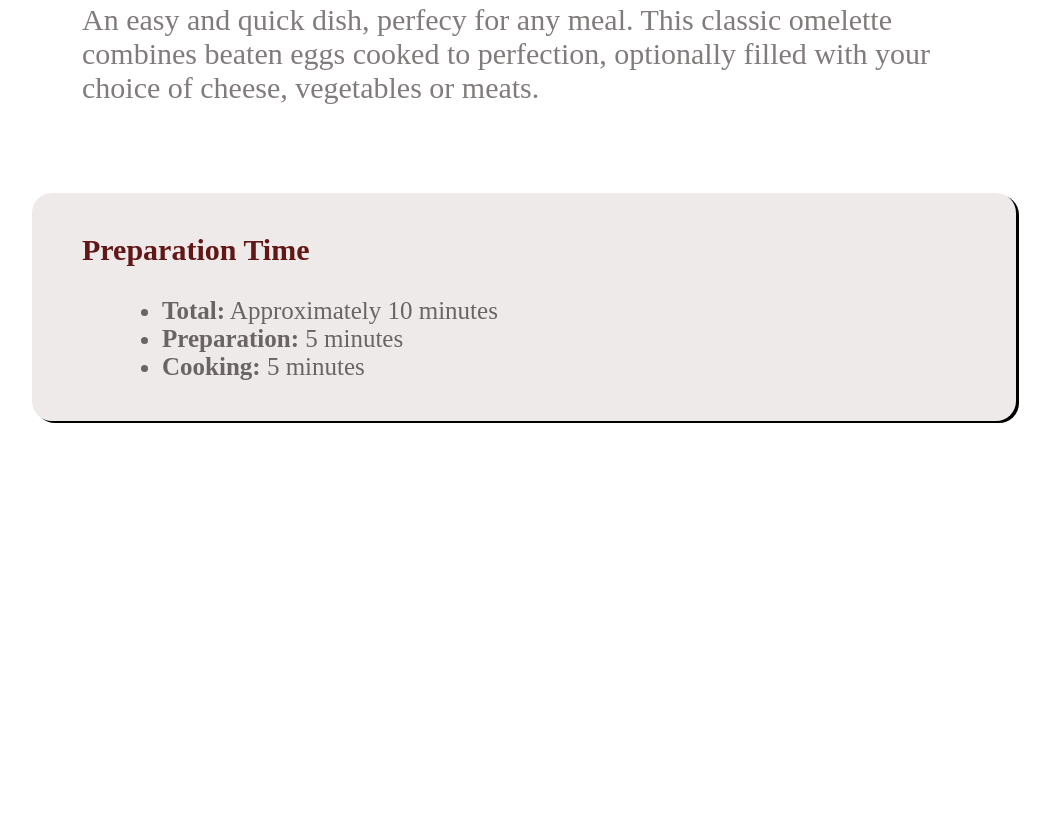
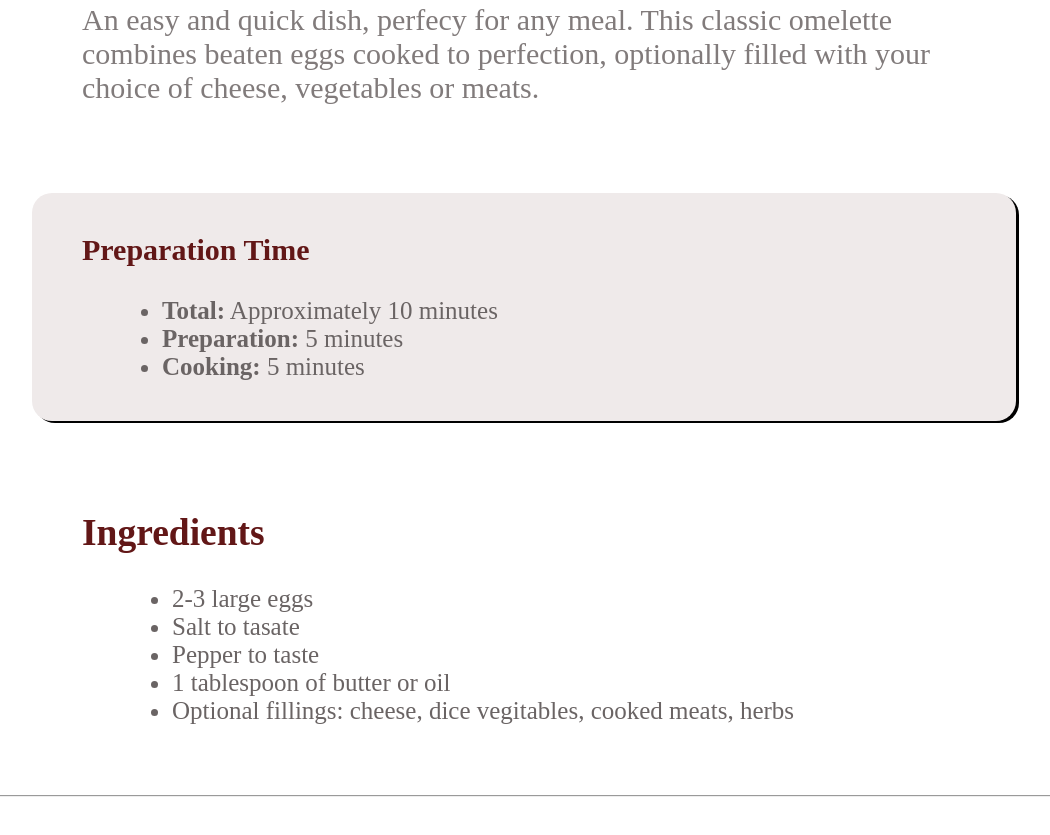
Before and after one commit to Xubaear/Recipe, a plain HTML site: page index.html in a window 1280 px wide. Shown: the part 998-1833 px from the top of the page, without its empty margins (116-1166 px from the left). Before the commit the page ends 1459 px from the top, so only its background shows below. Drawn offline with Linux system fonts and the light colour scheme.

Commit message:
Added ingredients

```diff
--- a/index.html
+++ b/index.html
@@ -26,7 +26,7 @@
 </div>
 
 <div >
-    <ul   >
+    <ul>
     <li style="margin-left: 90px; font-size: 25px; color: rgb(106, 100, 100); "  ><b>Total:</b> Approximately 10 minutes</li>
     <li style="margin-left: 90px; font-size: 25px; color: rgb(106, 100, 100); "  ><b>Preparation:</b> 5 minutes</li>
     <li style="margin-left: 90px; font-size: 25px; padding-bottom: 40px; color: rgb(106, 100, 100);"  ><b>Cooking:</b> 5 minutes</li>
@@ -34,7 +34,24 @@
 
 </div>
 </div>
+<br>
+
+<div>
+    <div class="things"><h2>Ingredients</h2></div>
+
+    <div>
+        <ul>
+            <li>2-3 large eggs</li>
+            <li>Salt to tasate</li>
+            <li>Pepper to taste</li>
+            <li>1 tablespoon of butter or oil</li>
+            <li>Optional fillings: cheese, dice vegitables, cooked meats, herbs</li>
+        </ul>
+    </div>
+</div>
+<hr style="margin: 70px 100px;">
+
     </main>
-
+    <br> <br>
 </body>
 </html>
--- a/style.css
+++ b/style.css
@@ -21,3 +21,8 @@ color: rgb(129, 123, 123);}
     padding-top: 40px;
 font-size: 30px;
 color: rgb(98, 23, 23)}
+
+.things{font-size: 25px; margin-left: 190px; color: rgb(98, 23, 23)}
+
+div ul li{font-size: 25px;
+margin-left: 240px ; color: rgb(106, 100, 100);}
```
